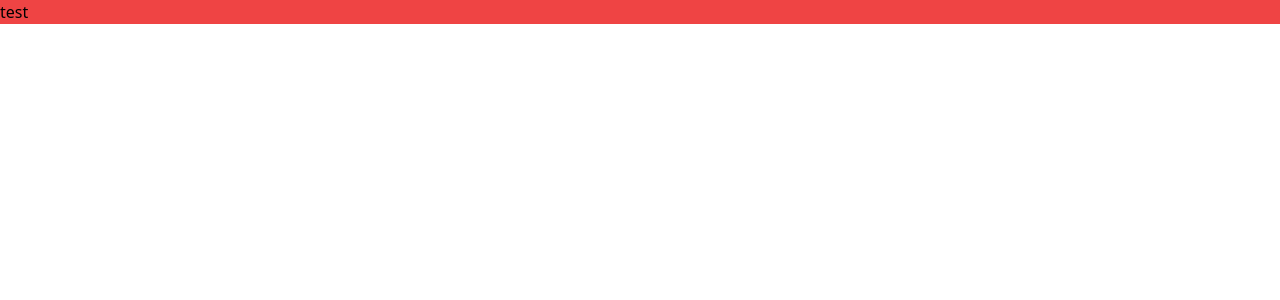
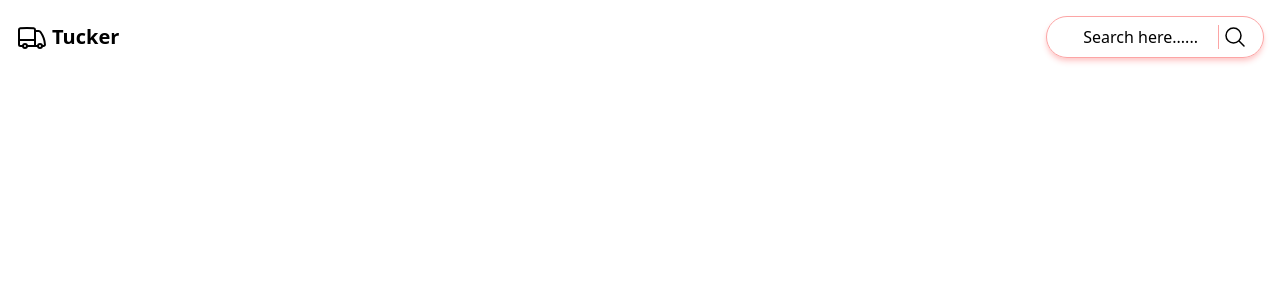
Before and after one commit to MIHIRI099/Food_Ordering_Website, a React (Vite) app in the folder vite-project/: page / in a window 1280 px wide. Shown: the top 300 px of the page. Built offline with nearby package versions, Linux system fonts and the light colour scheme.

Commit message:
Header_bar_ui_icon_search_bar

```diff
--- a/vite-project/src/App.jsx
+++ b/vite-project/src/App.jsx
@@ -3,7 +3,28 @@ import './App.css'
 
 function App() {
   return (
-      <div className="bg-red-500">test</div>
+      <div>
+        <header className='p-4 flex justify-between'>
+          <a href="" className='flex items-center gap-1'>
+            <svg xmlns="http://www.w3.org/2000/svg" fill="none" viewBox="0 0 24 24" strokeWidth={1.5} stroke="currentColor" className="w-8 h-8">
+              <path strokeLinecap="round" strokeLinejoin="round" d="M8.25 18.75a1.5 1.5 0 01-3 0m3 0a1.5 1.5 0 00-3 0m3 0h6m-9 0H3.375a1.125 1.125 0 01-1.125-1.125V14.25m17.25 4.5a1.5 1.5 0 01-3 0m3 0a1.5 1.5 0 00-3 0m3 0h1.125c.621 0 1.129-.504 1.09-1.124a17.902 17.902 0 00-3.213-9.193 2.056 2.056 0 00-1.58-.86H14.25M16.5 18.75h-2.25m0-11.177v-.958c0-.568-.422-1.048-.987-1.106a48.554 48.554 0 00-10.026 0 1.106 1.106 0 00-.987 1.106v7.635m12-6.677v6.677m0 4.5v-4.5m0 0h-12" />
+            </svg>
+            <span className='font-bold text-xl'>Tucker</span>
+          </a>
+          <div className='flex gap-1 border border-red-300 rounded-full py-2 px-4 shadow-md shadow-red-200'>
+            <div></div>
+            <div className='px-4'>Search here......</div>
+            <div className="border-l border-red-300 "></div>
+            <button>
+              <svg xmlns="http://www.w3.org/2000/svg" fill="none" viewBox="0 0 24 24" strokeWidth={1.5} stroke="currentColor" className="w-6 h-6 ">
+              <path strokeLinecap="round" strokeLinejoin="round" d="M21 21l-5.197-5.197m0 0A7.5 7.5 0 105.196 5.196a7.5 7.5 0 0010.607 10.607z" />
+              </svg>
+            </button>
+
+
+          </div>
+        </header>
+      </div>
   )
 }
 
```
